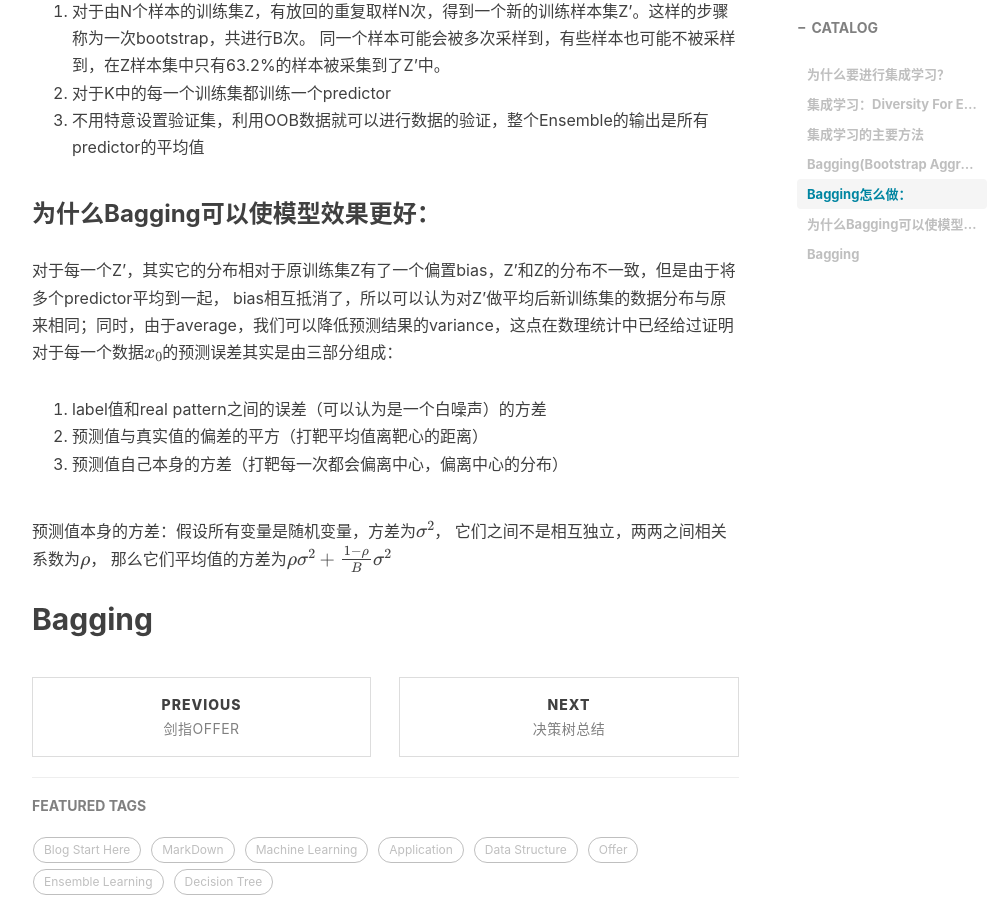
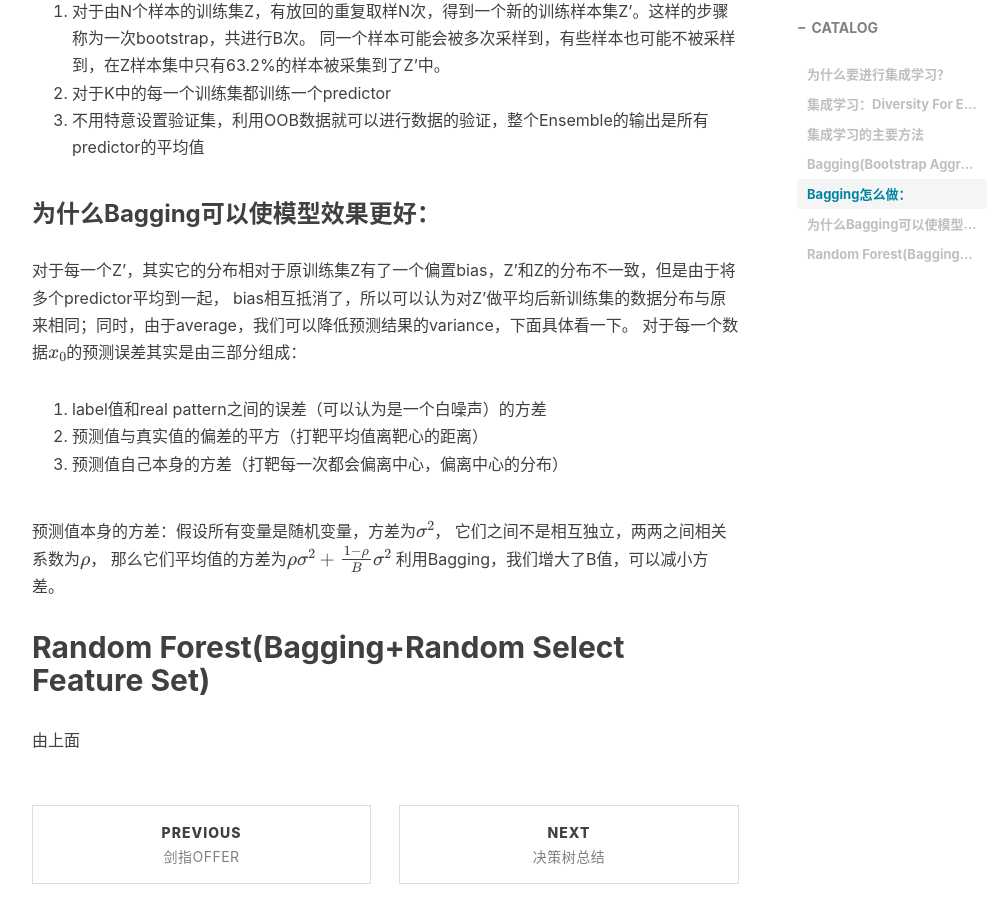
Before and after one commit to BishengSJTU/BishengSJTU.github.io, a Jekyll site: the page built from _posts/2018-12-08-Ensemble Learning总结.md, in a window 1280 px wide and 900 px high, scrolled down 1619 px. Shown: the whole window, without its empty margins (233-1240 px from the left). Built offline with Jekyll 4.4.1, drawn with Linux system fonts in a browser that asks for light colours; nearby versions of some CDN libraries; formulas are drawn with MathJax 3; comment, search, counter and statistics services are not loaded.

Commit message:
2018-12-08

```diff
--- a/_posts/2018-12-08-Ensemble Learning总结.md
+++ b/_posts/2018-12-08-Ensemble Learning总结.md
@@ -47,7 +47,7 @@ tags:
 
 ### 为什么Bagging可以使模型效果更好：
 对于每一个Z'，其实它的分布相对于原训练集Z有了一个偏置bias，Z'和Z的分布不一致，但是由于将多个predictor平均到一起，
-bias相互抵消了，所以可以认为对Z'做平均后新训练集的数据分布与原来相同；同时，由于average，我们可以降低预测结果的variance，这点在数理统计中已经给过证明
+bias相互抵消了，所以可以认为对Z'做平均后新训练集的数据分布与原来相同；同时，由于average，我们可以降低预测结果的variance，下面具体看一下。
 对于每一个数据$$x_0$$的预测误差其实是由三部分组成：
 1. label值和real pattern之间的误差（可以认为是一个白噪声）的方差
 2. 预测值与真实值的偏差的平方（打靶平均值离靶心的距离）
@@ -56,8 +56,10 @@ bias相互抵消了，所以可以认为对Z'做平均后新训练集的数据
 预测值本身的方差：假设所有变量是随机变量，方差为$$\sigma^2$$，
 它们之间不是相互独立，两两之间相关系数为$$\rho$$，
 那么它们平均值的方差为$$\rho\sigma^{2}+\frac{1-\rho}{B}\sigma^2$$
+利用Bagging，我们增大了B值，可以减小方差。
 
-## Bagging
+## Random Forest(Bagging+Random Select Feature Set)
+由上面
 
 
 <head>
```
